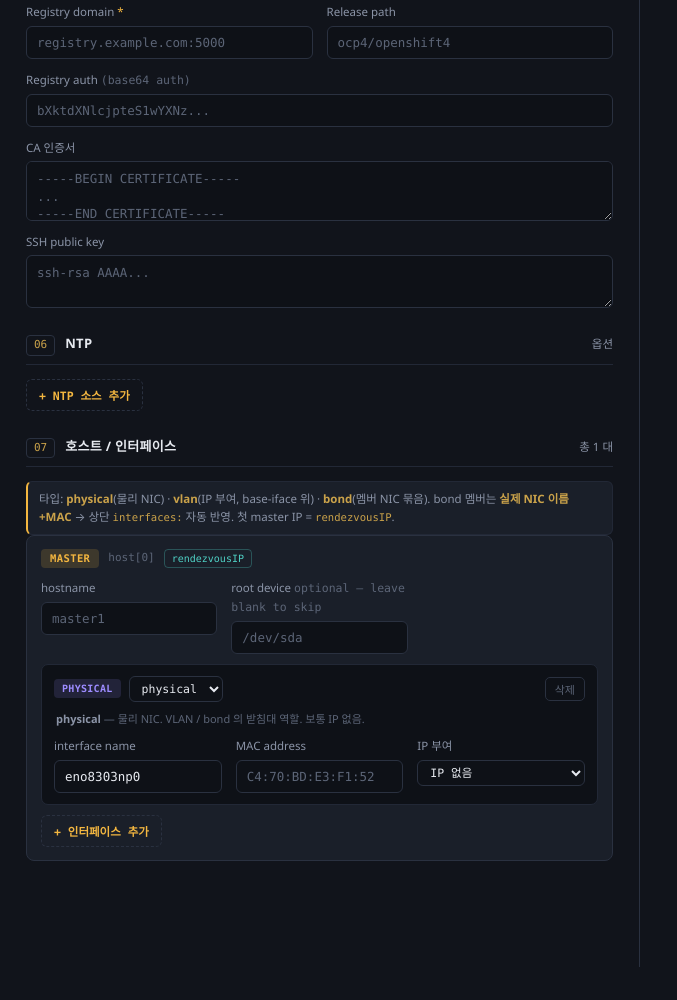
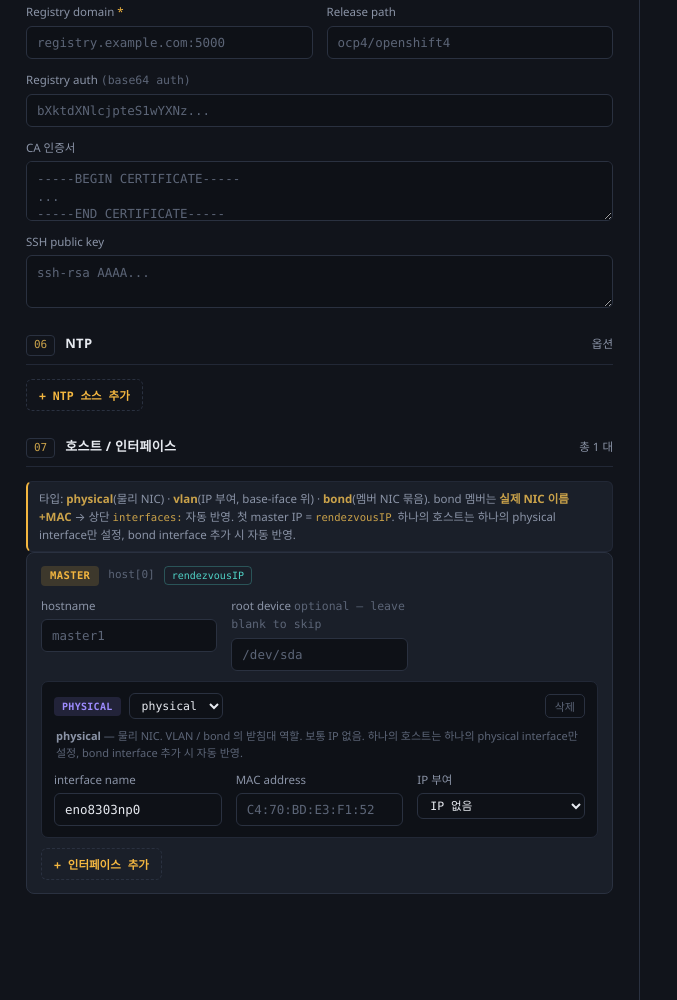
Before and after one commit to chloesuhyunjung/ocp-config-tool, a plain HTML site: page index.html in a window 1280 px wide. Shown: the part 864-1864 px from the top of the page, without its empty margins (0-677 px from the left). Before the commit the page ends 1831 px from the top, so only its background shows below. Drawn offline with Linux system fonts and the light colour scheme.

Commit message:
Update index.html

```diff
--- a/index.html
+++ b/index.html
@@ -175,7 +175,8 @@
     <div class="section">
       <div class="sec-head"><span class="sec-num">07</span><span class="sec-title">호스트 / 인터페이스</span><span class="sec-hint" id="hostHint">총 1 대</span></div>
       <div class="note">타입: <b>physical</b>(물리 NIC) · <b>vlan</b>(IP 부여, base-iface 위) · <b>bond</b>(멤버 NIC 묶음).
-        bond 멤버는 <b>실제 NIC 이름+MAC</b> → 상단 <code>interfaces:</code> 자동 반영. 첫 master IP = <code>rendezvousIP</code>.</div>
+        bond 멤버는 <b>실제 NIC 이름+MAC</b> → 상단 <code>interfaces:</code> 자동 반영. 첫 master IP = <code>rendezvousIP</code>.
+        하나의 호스트는 하나의 physical interface만 설정, bond interface 추가 시 자동 반영.</div>
       <div id="hosts"></div>
     </div>
   </div>
@@ -242,7 +243,7 @@ function buildIface(h,f,fi){
   const x=document.createElement("button");x.className="xbtn";x.textContent="삭제";
   x.addEventListener("click",()=>{h.ifaces.splice(fi,1);if(h.ifaces.length===0)h.ifaces.push(newPhysical());buildHosts();render();});
   head.append(pill,sel,ipflag,sp,x);wrap.appendChild(head);
-  const hints={physical:"<b>physical</b> — 물리 NIC. VLAN / bond 의 받침대 역할. 보통 IP 없음.",vlan:"<b>vlan</b> — base-iface 위에 얹힘. 실제 IP 는 여기에 부여.",bond:"<b>bond</b> — 멤버 NIC 여러 개를 하나로 묶음. 그 위에 VLAN 을 얹어서 IP 부여 가능."};
+  const hints={physical:"<b>physical</b> — 물리 NIC. VLAN / bond 의 받침대 역할. 보통 IP 없음. 하나의 호스트는 하나의 physical interface만 설정, bond interface 추가 시 자동 반영.",vlan:"<b>vlan</b> — base-iface 위에 얹힘. 실제 IP 는 여기에 부여.",bond:"<b>bond</b> — 멤버 NIC 여러 개를 하나로 묶음. 그 위에 VLAN 을 얹어서 IP 부여 가능. ⚠️ bond 멤버 NIC 는 physical 카드로 따로 추가 불필요 — 멤버 칸에 넣으면 자동 반영."};
   const hint=document.createElement("div");hint.className="iface-hint";hint.innerHTML=hints[f.kind]||"";wrap.appendChild(hint);
   const body=document.createElement("div");body.className="grid3";
   body.appendChild(mkField(f,"interface name","name",f.kind==="vlan"?"bond0.1202":(f.kind==="bond"?"bond0":"eno8303np0")));
@@ -284,7 +285,7 @@ function genInstall(){
   return L.join("\n")+"\n";
 }
 function ipIface(h){return h.ifaces.find(f=>f.hasIP&&f.ip)||h.ifaces.find(f=>f.hasIP)||null;}
-function topInterfaces(h){const out=[];h.ifaces.forEach(f=>{if(f.kind==="physical")out.push({name:f.name,mac:f.mac});if(f.kind==="bond")(f.members||[]).forEach(m=>out.push({name:m.name,mac:m.mac}));});return out;}
+function topInterfaces(h){const bondMemberNames=new Set();h.ifaces.forEach(f=>{if(f.kind==="bond")(f.members||[]).filter(m=>m.name).forEach(m=>bondMemberNames.add(m.name));});const out=[];const seen=new Set();h.ifaces.forEach(f=>{if(f.kind==="physical"&&!bondMemberNames.has(f.name)){if(!seen.has(f.name)){seen.add(f.name);out.push({name:f.name,mac:f.mac});}}if(f.kind==="bond")(f.members||[]).filter(m=>m.name).forEach(m=>{if(!seen.has(m.name)){seen.add(m.name);out.push({name:m.name,mac:m.mac});}});});return out;}
 function emitIP(L,f){
   const pfx=f.prefix||defPrefix();
   if(state.fam==="ipv6"){
```
